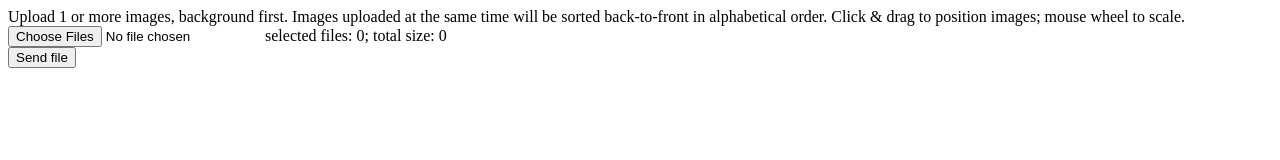
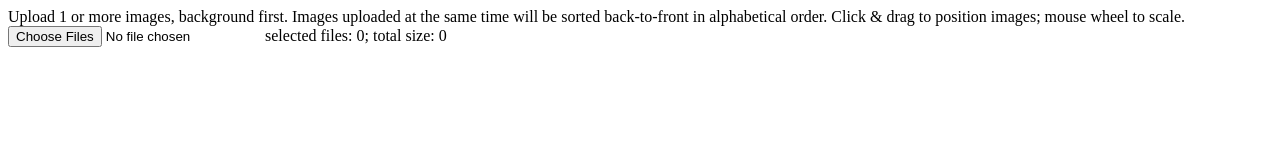
Before and after one commit to psmacmur/canvas-composite-poc, a plain HTML site: page index.html in a window 1280 px wide. Drawn offline with Linux system fonts and the light colour scheme.

Commit message:
remove submit button

```diff
--- a/index.html
+++ b/index.html
@@ -14,7 +14,6 @@
             selected files: <span id="fileNum">0</span>;
             total size: <span id="fileSize">0</span>
         </div>
-        <div><input type="submit" value="Send file" id="submit"></div>
     </form>
     <canvas width="1024" height="768" id="myCanvas">
 
```
